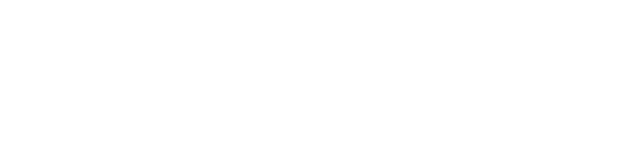
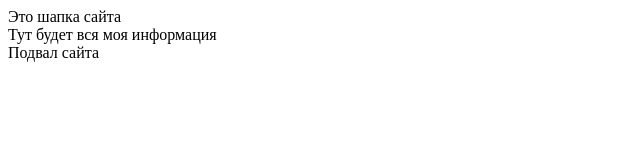
Before and after one commit to mpb85/rsschool-cv_, a plain HTML site: page index.html in a window 1280 px wide. Shown: the whole page, without its empty margins (0-640 px from the left). Drawn offline with Linux system fonts and the light colour scheme.

Commit message:
feat: add structure basic html in index.html file

```diff
--- a/index.html
+++ b/index.html
@@ -7,6 +7,16 @@
     <title>rsschool-cv-html</title>
 </head>
 <body>
-
+    <header class="header">
+        Это шапка сайта
+    </header>
+    <main class="main">
+        <section class="content">
+            Тут будет вся моя информация
+        </section>
+    </main>
+    <footer class="footer">
+        Подвал сайта
+    </footer>
 </body>
 </html>
```
